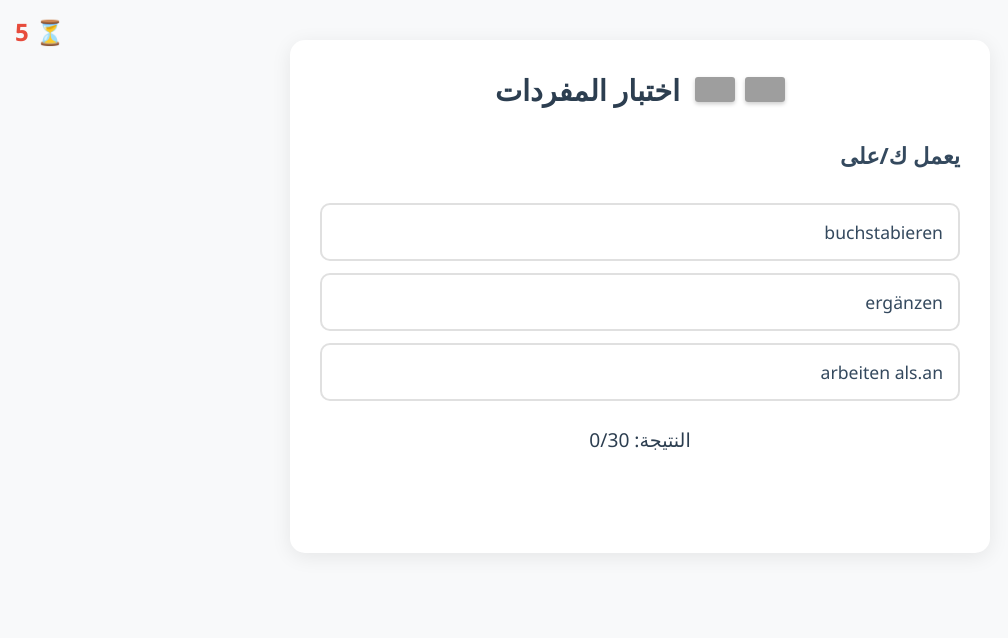
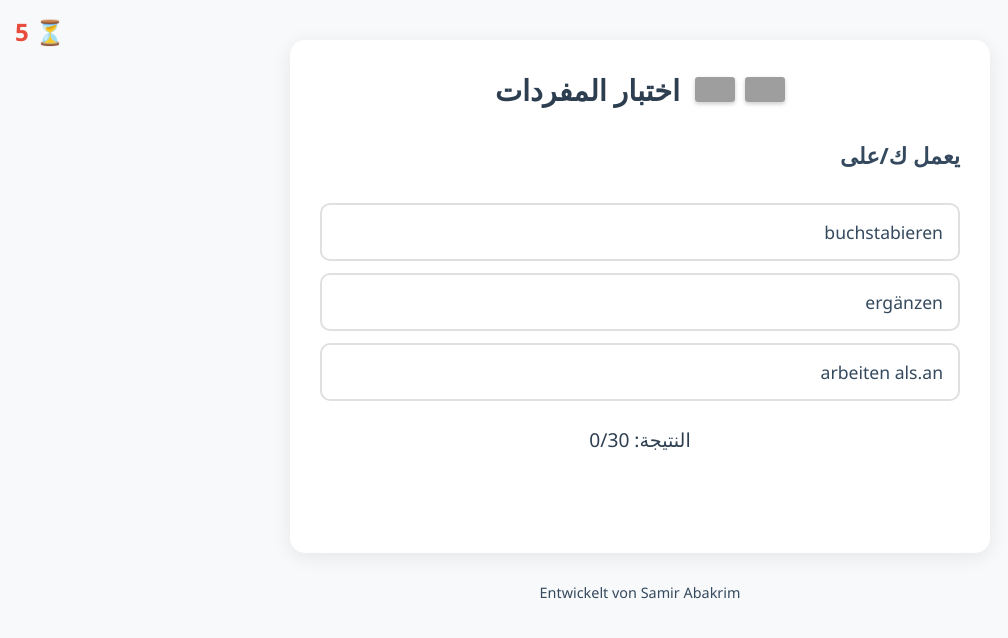
Before and after one commit to Samir23kp/deutschQuiz, a plain HTML site: page index.html in a window 1280 px wide. Shown: the whole page, without its empty margins (0-1008 px from the left). Drawn offline with Linux system fonts and the light colour scheme; grey boxes are pictures that could not be loaded.

Commit message:
Update index.html

```diff
--- a/index.html
+++ b/index.html
@@ -133,6 +133,14 @@
             color: var(--danger-color);
         }
 
+        footer {
+            text-align: center;
+            margin-top: 20px;
+            padding: 10px;
+            font-size: 0.9em;
+            color: var(--text-color);
+        }
+
         @media (max-width: 768px) {
             .container {
                 padding: 20px;
@@ -179,6 +187,10 @@
         <div id="score">النتيجة: <span id="score-value">0</span>/30</div>
         <div id="final-message"></div>
     </div>
+
+    <footer>
+        Entwickelt von Samir Abakrim
+    </footer>
 
     <script>
         const questions = [
```
